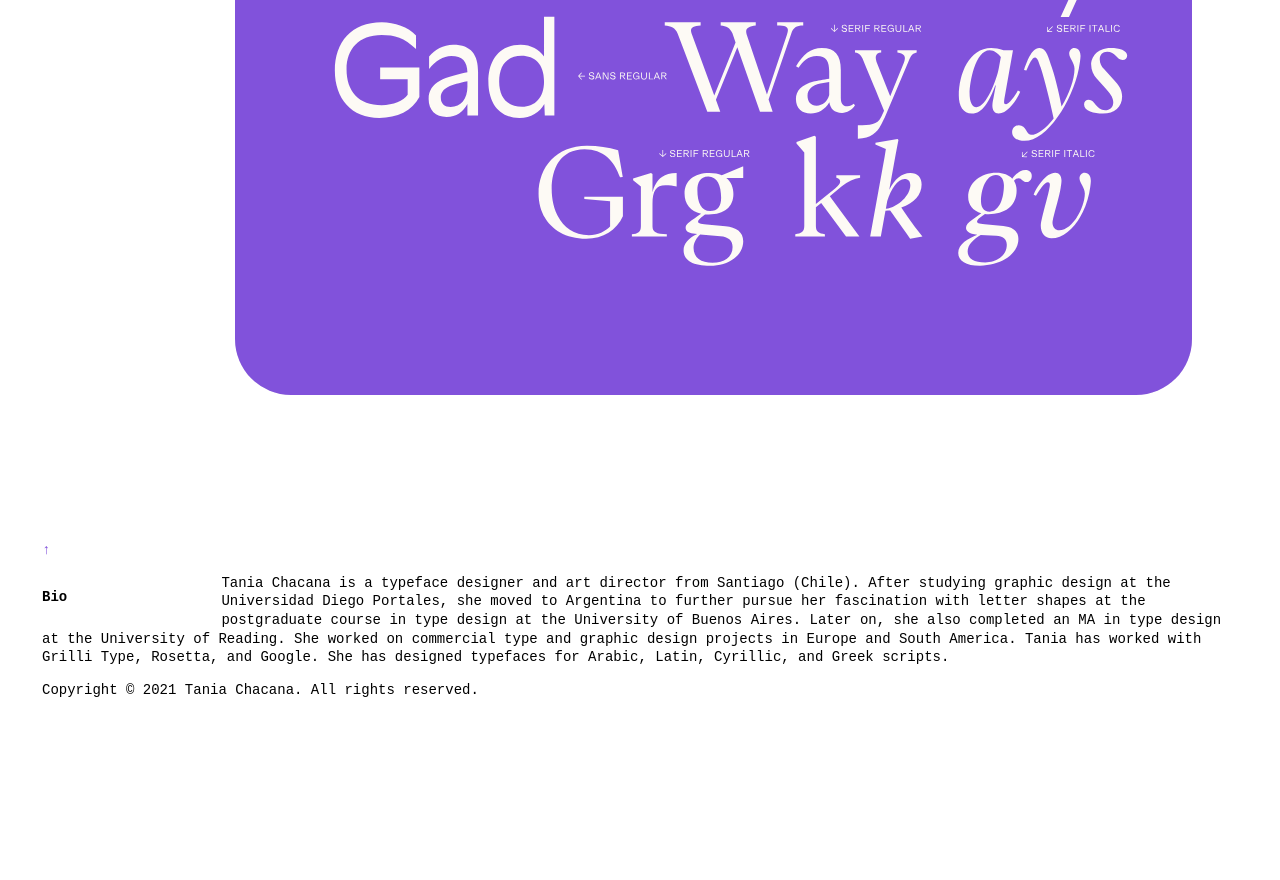
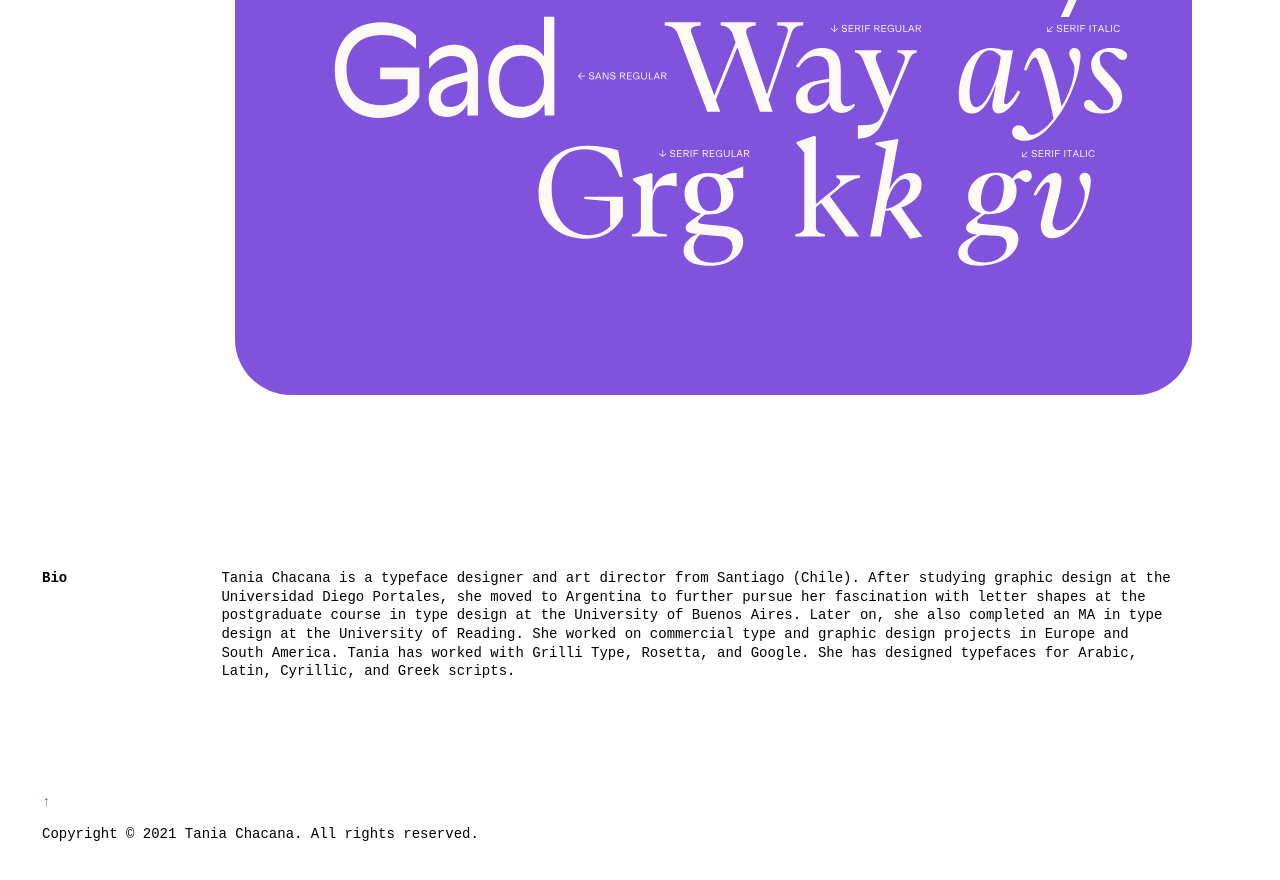
Before and after one commit to TaniaChacana/website, a Jekyll site: the page built from index.md, in a window 1280 px wide and 900 px high, scrolled down 19850 px. Shown: the top 880 px of the window. Built offline with Jekyll 4.4.1, drawn with Linux system fonts in a browser that asks for light colours; some web fonts are replaced; before the commit the page ends 20605 px from its top, so only the background shows below that.

Commit message:
Fixing the bio layout

```diff
--- a/index.md
+++ b/index.md
@@ -121,12 +121,13 @@ designed at the University of Reading
 ![](/assets/portfolio/portfolio_kuppa_5.svg)
 {: .previews}
 
+### Bio
+
+Tania Chacana is a typeface designer and art director from Santiago (Chile). After studying graphic design at the Universidad Diego Portales, she moved to Argentina to further pursue her fascination with letter shapes at the postgraduate course in type design at the University of Buenos Aires. Later on, she also completed an MA in type design at the University of Reading. She worked on commercial type and graphic design projects in Europe and South America. Tania has worked with Grilli Type, Rosetta, and Google. She has designed typefaces for Arabic, Latin, Cyrillic, and Greek scripts.
+{: .previews}
+
 [↑](#top)
 {: .top}
 
-### Bio
-
-Tania Chacana is a typeface designer and art director from Santiago (Chile). After studying graphic design at the Universidad Diego Portales, she moved to Argentina to further pursue her fascination with letter shapes at the postgraduate course in type design at the University of Buenos Aires. Later on, she also completed an MA in type design at the University of Reading. She worked on commercial type and graphic design projects in Europe and South America. Tania has worked with Grilli Type, Rosetta, and Google. She has designed typefaces for Arabic, Latin, Cyrillic, and Greek scripts.
-
 Copyright © 2021 Tania Chacana. All rights reserved.
 {:.copyright}
```
